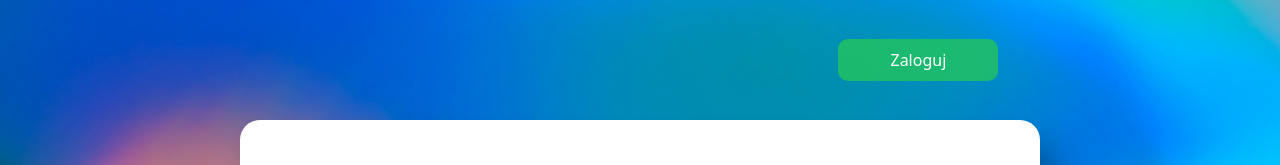
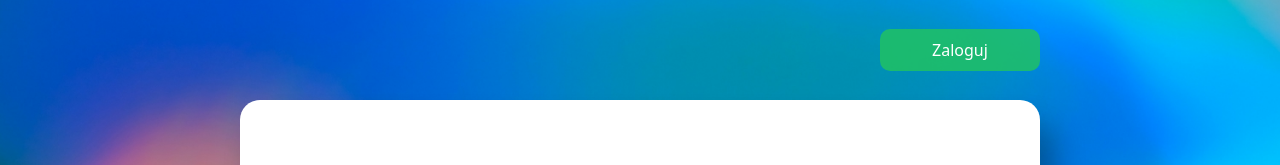
Before and after one commit to SkokNaWiedze/website, a Next.js app: page / in a window 1280 px wide. Shown: the top 165 px of the page. Built offline with nearby package versions, Linux system fonts and the light colour scheme; no server answers; the database is empty.

Commit message:
first commit

```diff
--- a/src/components/headerRandom.tsx
+++ b/src/components/headerRandom.tsx
@@ -37,7 +37,7 @@ export default function HeaderRandom() {
   };
 
   return (
-    <div className="w-[80%] h-[15vh] mx-auto flex justify-end">
+    <div className="w-[800px] h-[100px] mx-auto flex justify-end">
       <div className="flex justify-center items-center">
         {/* <Link href="#" className="mr-[10px]">
           Przejdź do aplikacji
--- a/src/components/levels.tsx
+++ b/src/components/levels.tsx
@@ -120,7 +120,7 @@ export default function Levels({
   };
 
   return (
-    <div className="w-[800px] mx-auto flex justify-center items-center h-[65%] relative bg-white rounded-[20px] shadow-[15px_25px_30px_0px_rgba(0,0,0,0.3)]">
+    <div className="w-[800px] mx-auto flex justify-center items-center h-[400px] relative bg-white rounded-[20px] shadow-[15px_25px_30px_0px_rgba(0,0,0,0.3)]">
       <div className="h-auto w-[700px] mx-auto relative ">
         <div className="flex">
           <div className="w-1/2">
--- a/src/pages/index.tsx
+++ b/src/pages/index.tsx
@@ -125,7 +125,7 @@ export default function Home() {
 
   return (
     <div className="relative w-screen h-screen bg-[url('/background.jpeg')] bg-cover bg-center">
-      <div className="w-[70%] mx-auto">
+      <div className="w-full mx-auto">
         <HeaderRandom />
       </div>
       <Counting
```
